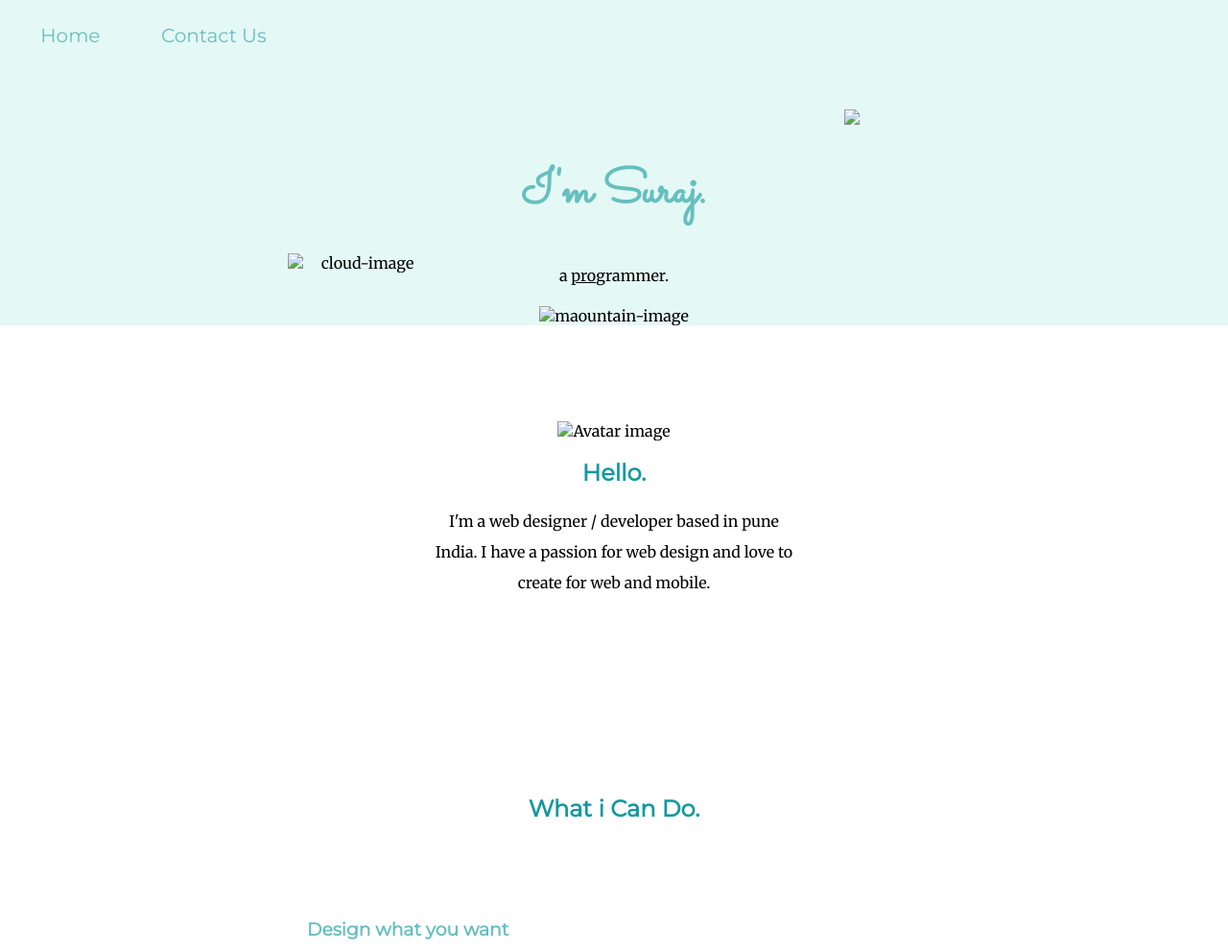
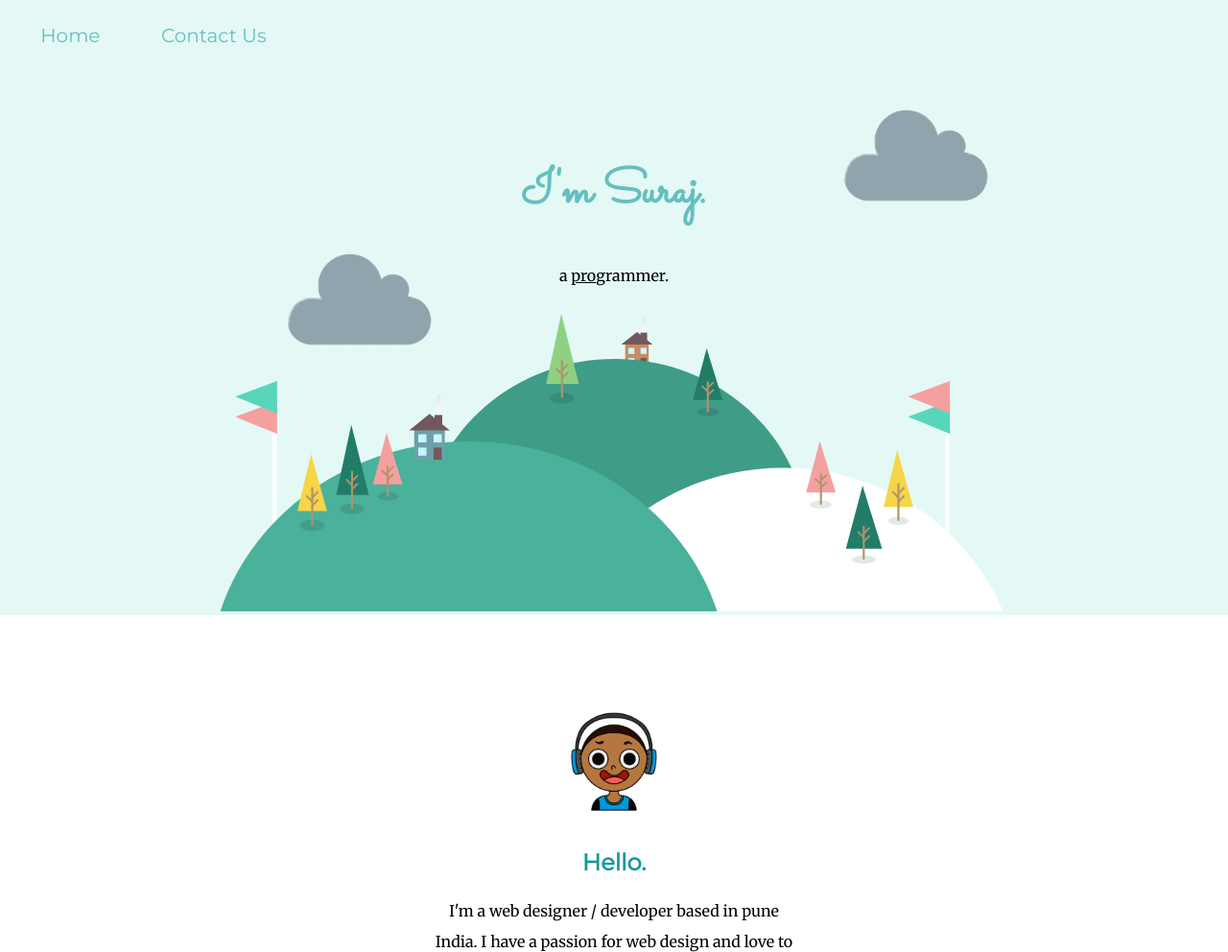
Before and after one commit to surajthorat22/website, a plain HTML site: page index.html in a window 1280 px wide. Shown: the top 992 px of the page at 96% size. Drawn offline with Linux system fonts and the light colour scheme; the site is published under a folder, as on GitHub Pages, so addresses that start at the root find nothing.

Commit message:
Update index.html

```diff
--- a/index.html
+++ b/index.html
@@ -9,7 +9,7 @@
 
 <link rel="stylesheet" href="site2.css">
 <link rel="stylesheet" href="http://fonts.googleapis.com/css?family=Merriweather|Montserrat|Sacramento">
-<link rel="icon" href="/fevicon.png" width="400">
+<link rel="icon" href="fevicon.png" width="400">
 
 <body>
 <body>
@@ -26,7 +26,7 @@
 
 <main>
 <div class="top-container">
-  <Img class="upcloud" src="/cloud - Copy.png" width="150"></Img>
+  <Img class="upcloud" src="cloud - Copy.png" width="150"></Img>
   <h1 class="name">
         I'm Suraj.
     </h1>
@@ -34,13 +34,13 @@
          a <span class="pro" >pro</span>grammer.
     </p>
 
-    <img class="" src="/land.svg" alt="maountain-image" width="850">
-    <img class="downcloud" src="/cloud.png" alt="cloud-image" width="150">
+    <img class="" src="land.svg" alt="maountain-image" width="850">
+    <img class="downcloud" src="cloud.png" alt="cloud-image" width="150">
 </div>
 
 <div class="middle-container">
     <div class="profile">
-      <img class="avatar" src="/avtaar3.png" alt="Avatar image" width="150">
+      <img class="avatar" src="avtaar3.png" alt="Avatar image" width="150">
       <h2 class="merienda">Hello.</h2>
       <p class="intro">I'm a web designer / developer based in pune India. I have a passion for web design and love to create for web and mobile.</p>
     </div>
@@ -51,12 +51,12 @@
       <h2>What i Can Do.</h2>
 
       <div class="code-row">
-        <img class="code-img" src="/giphy.gif" alt="">
+        <img class="code-img" src="giphy.gif" alt="">
         <h3>Design what you want</h3>
         <p>I like to keep it simple. My goals are to focus on typography, content and conveying the message that you want to send.</p>
       </div>
       <div class="skill-row">
-        <img class="skills-img" src="/python.png" alt="">
+        <img class="skills-img" src="python.png" alt="">
         <h3>Develop what you need</h3>
         <p>I'm a developer, so I know hoe to create your website to run across devices using the letest technologies available.</p>
       </div>
```
